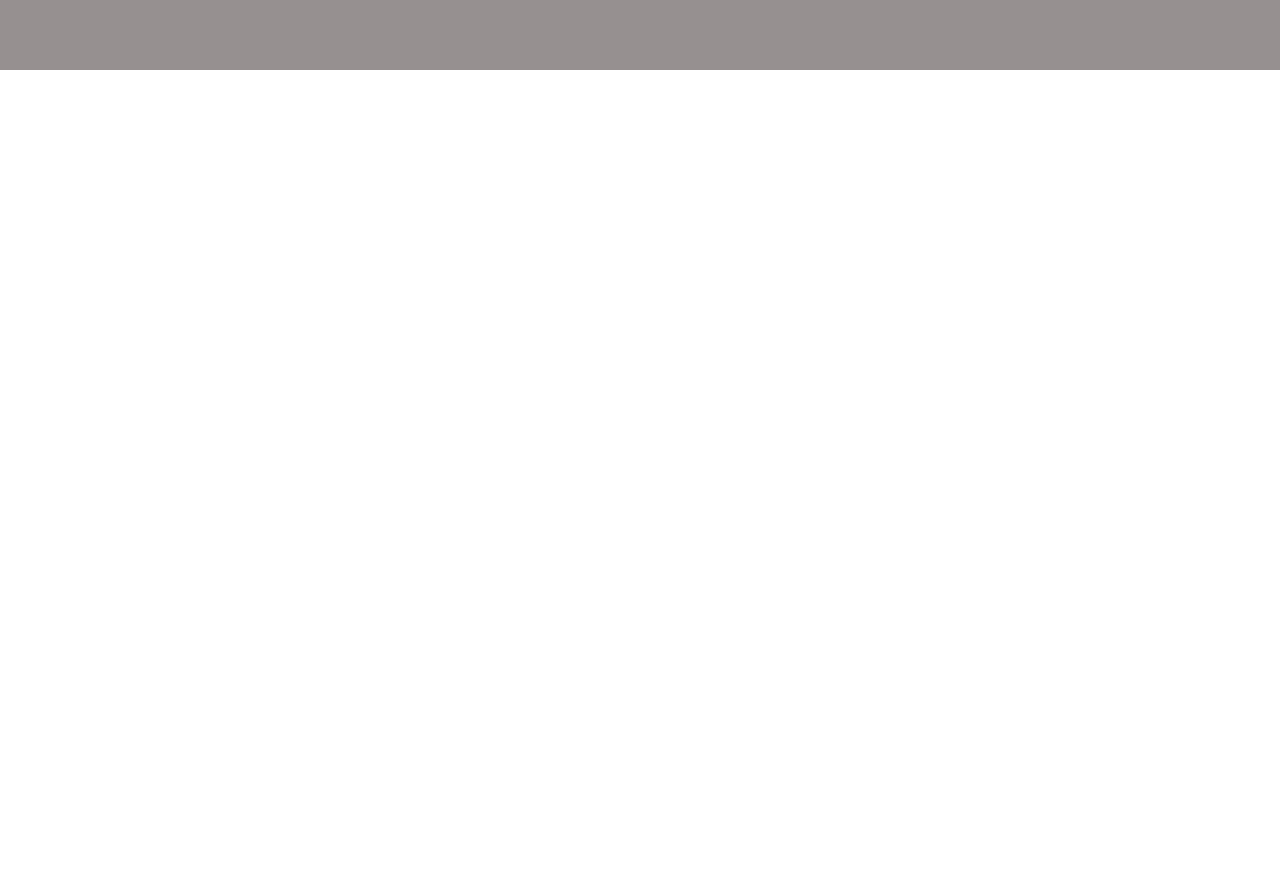
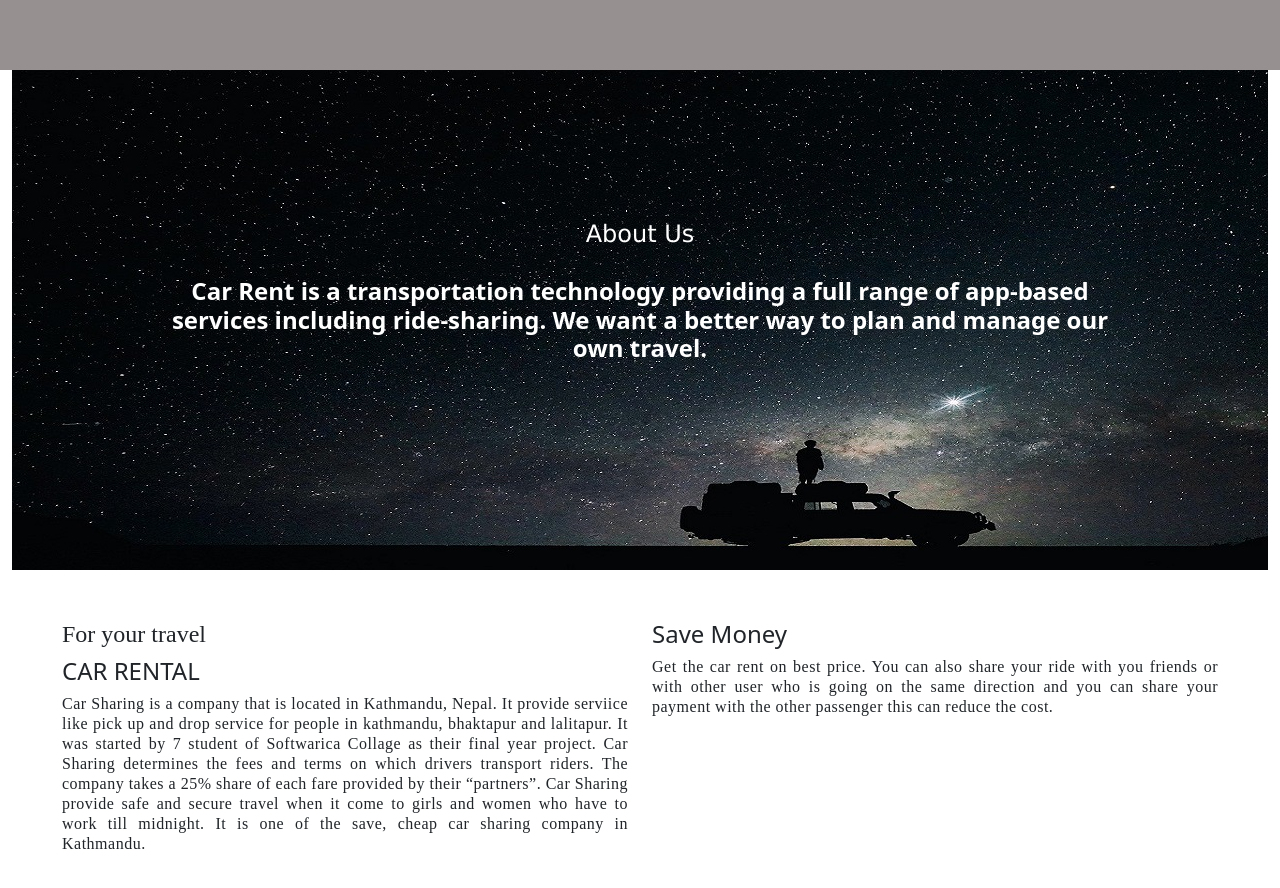
Before and after one commit to illumi-ni/RideSharing-Web, a React (Create React App) app: page /About in a window 1280 px wide. Shown: the top 888 px of the page. Before the commit the page ends 800 px from the top, so only its background shows below. Built offline with nearby package versions, Linux system fonts and the light colour scheme.

Commit message:
About us

```diff
--- /dev/null
+++ b/src/About.css
@@ -0,0 +1,47 @@
+.Aboutus{
+    height:fit-content;
+    width: 100%;
+}
+
+.img{
+    background-image: url("night.jpg");
+    height:500px;
+}
+.about{
+    text-align: center;
+    position: relative;
+    padding: 150px;
+}
+.about h1{
+    color: white;
+    font-size:x-large;
+    font-family: 'Lucida Sans', 'Lucida Sans Regular', 'Lucida Grande', 'Lucida Sans Unicode', Geneva, Verdana, sans-serif;
+    font-weight: 500;
+    /* text-align: center;
+    position: relative; */
+
+}
+.about h2{
+color: white;
+font-size: x-large;
+font-weight: 600;
+padding-top: 20px;
+text-align: center;
+}
+.car{
+    padding: 50px;
+
+}
+.car h3{
+    font-size: x-large;
+    font-family: Elephant;
+
+
+}
+.car p{
+    font-weight: 500;
+    font-size:initial;
+    font-family: 'Times New Roman', Times, serif;
+    text-align: justify;
+
+}
--- /dev/null
+++ b/src/About.js
@@ -0,0 +1,60 @@
+import React, { Component } from 'react';
+import './About.css';
+
+
+class About extends Component {
+    render() {
+        return (
+            <div className="container-fluid">
+                <div className="Aboutus">
+                <div className="img">
+                    <div className="col-sm-12">
+                    {/* <img src='./hire.jpg' alt='car' className='img-fluid' style={{width:"100%"}}/>  */}
+                    <div className="about">
+                        <h1>About Us</h1>
+                        <h2> Car Rent is a transportation technology providing a full range of app-based services including ride-sharing.
+                            We want a better way to plan and manage our own travel. </h2>
+                        </div>
+                        </div>
+                     </div>
+
+                <div className=" jumbotron car">
+                    <div className="row">
+                        {/* <h1>Save time </h1> */}
+                        <div className="slide col-sm-6">
+                            <h3>For your travel</h3>
+                            <h4>CAR RENTAL</h4>
+                            <p> Car Sharing is  a company that is located in
+                                Kathmandu, Nepal. It provide serviice like
+                                pick up and drop service for people in
+                                kathmandu, bhaktapur and lalitapur. It was
+                                started by 7 student of Softwarica Collage as
+                                their final year project. Car Sharing determines
+                                the fees and terms on which drivers transport
+                                riders. The company takes a 25% share of
+                                each fare provided by their  “partners”.
+
+                                Car Sharing provide safe and secure travel
+                                when it come to girls and women who have to
+                                work till midnight. It is one of the save, cheap
+                                car sharing company in Kathmandu.
+                                </p>
+                                 </div>
+                        <div className=" slide col-sm-6">
+
+                            <h4>Save Money </h4>
+                            <p> Get the car rent on best price. You can also share your ride with you friends or with
+                                other user who is going on the same direction and you can share your payment with the
+                                other passenger this can reduce the cost.
+                            </p>
+
+                        </div>
+                        </div>
+
+                    </div>
+                 </div>
+                 </div>
+        )
+    }
+}
+export default About;
--- a/src/App.js
+++ b/src/App.js
@@ -11,6 +11,7 @@ import Driverregister from "./Driverregister";
 import Home from "./Home";
 import Booking from "./booking";
 import Test from "./test";
+import About from "./About";
 
 import '../node_modules/bootstrap/dist/css/bootstrap.min.css'
 
@@ -48,9 +49,9 @@ function App() {
           <Header/>
           <Booking/>
           </Route>
-          <Route path ="/">
+          <Route path ="/About">
           <Header/>
-
+          <About/>
           </Route>
           <Route path ="/test">
 
--- a/src/booking.js
+++ b/src/booking.js
@@ -56,22 +56,57 @@ SendItems=(e)=>{
                     {/* <div style={{ backgroundImage: `url(${car})`, backgroundRepeat: 'no-repeat' }}></div>
                             {/* <h1>My First Bootstrap Page</h1>
                             <p>Resize this responsive page to see the effect!</p> */}
-                    <img src='./hire.jpg' alt='car' className='img-fluid' style={{width:"100%"}}/>
+                            <div className="Booking">
+                <div className="row">
+                    <div className="  col-sm-3"></div>
+                    <div className="Booking_container  col-sm-6">
+                    <form>
+                        <h1>Booking Your Ride</h1>
+                        <h4>Complete your plans today by reserving a ride. Request a ride up to 30 days in advance</h4>
+
+
+                                <input type="text" placeholder="Fullname...... " name="fullname"  value={this.state.fullname} onChange={this.ChangeItems}required />
+
+
+                                <input type="text" placeholder="Contact......." name="phone"   value={this.state.phone} onChange={this.ChangeItems}required />
+
+                                <input type="text" placeholder="destination......." name="from"  value={this.state.from} onChange={this.ChangeItems} required />
+
+                                <input type="text" placeholder="destination......." name="to"   value={this.state.to} onChange={this.ChangeItems}required />
+
+                                <input type="date" placeholder="Date......." name="dob"   value={this.state.dob} onChange={this.ChangeItems}required />
+
+                                <input type="time" placeholder="Time......." name="time"  value={this.state.time} onChange={this.ChangeItems} required />
+
+
+                            <button type="submit" className='Book_btn' onClick={this.SendItems}>Book</button>
+
+
+
+                        </form>
+                    </div>
+
+                    </div>
+
+                </div>
+
+                    {/* {<img src='./hire.jpg' alt='car' className='img-fluid' style={{width:"100%"}}/> } */}
+
                 </div>
 
                 <div className=" jumbotron booking">
                     <div className="row">
                         <h1>What Services we provide to our customers</h1>
-                        <div className="book col-sm-4">
+                        <div className=" col-sm-4">
                             <h3 >Taxi Service </h3>
                             <p >We provide taxi service where you can share you taxi with your friends, family .</p>
                         </div>
-                        <div className="book col-sm-4">
+                        <div className=" col-sm-4">
 
                             <h3>Office Pick-up </h3>
                             <p>We provide office pick-up service where you can share you taxi with your co-workers </p>
                         </div>
-                        <div className="book col-sm-4">
+                        <div className=" col-sm-4">
                             <h3>Advance Services</h3>
                             <p>we provide advance booking service for our customers for 30 days </p>
                         </div>
```
Also changed, not shown: src/night.jpg (added).
